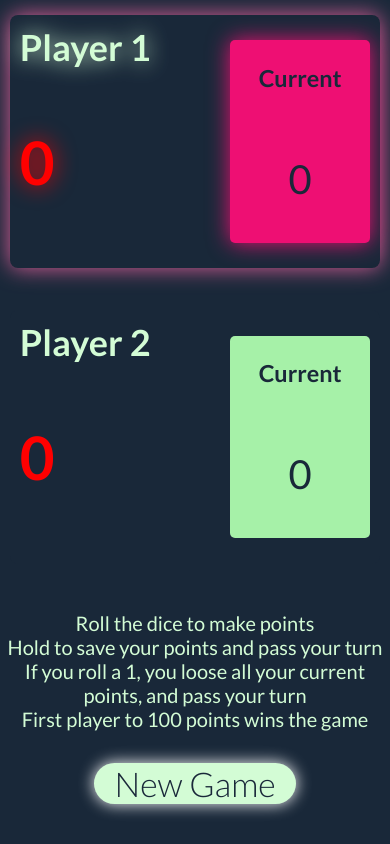
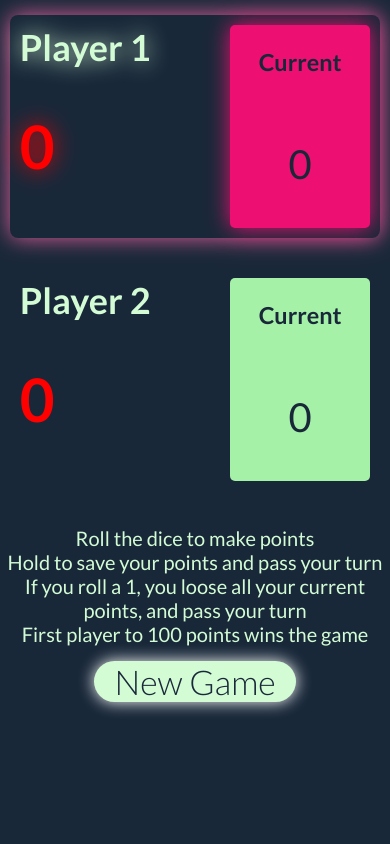
Before and after one commit to Eromnoj/js-studi, a React (Create React App) app: page / in a window 390 px wide. Built offline with nearby package versions, Linux system fonts and the light colour scheme.

Commit message:
Change for responsive

```diff
--- a/src/style/App.sass
+++ b/src/style/App.sass
@@ -10,8 +10,6 @@ body
     padding: 0
     background-color: variables.$prussian-blue
     font-family: 'Lato', sans-serif
-    height: 100vh
-    width: 100vw
     @include variables.centerFlex(center)
     font-size: 20px
 #root
```
